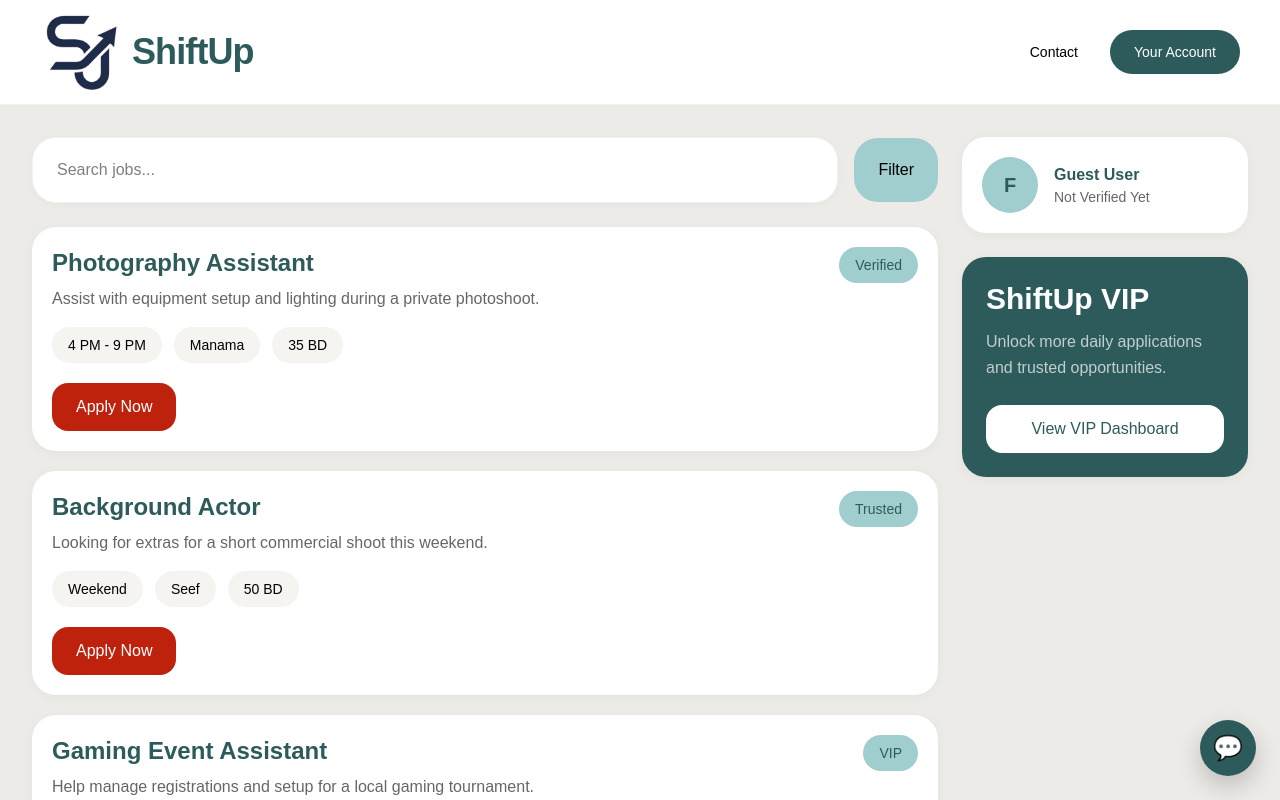
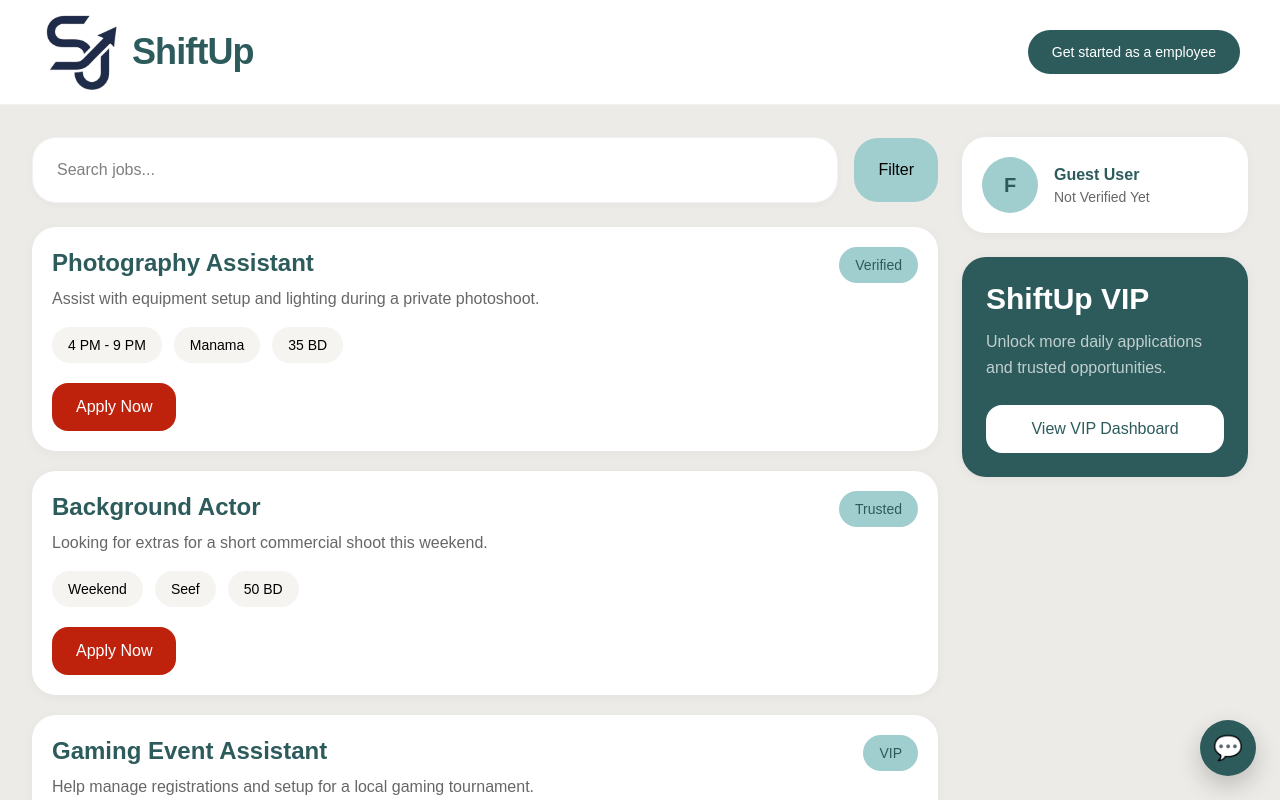
Before and after one commit to FaisalAlmarzouqi/Shiftup, a Next.js app in the folder frontend/: page /dashboard in a window 1280 px wide. Shown: the top 800 px of the page. Built offline with nearby package versions, Linux system fonts and the light colour scheme.

Commit message:
adding deployment

```diff
--- a/frontend/app/dashboard/page.tsx
+++ b/frontend/app/dashboard/page.tsx
@@ -28,14 +28,14 @@
 
           <div className="flex items-center gap-3">
 
-            <button className="rounded-full px-5 py-2 text-sm font-medium hover:bg-black/5 transition">
-              Contact
-            </button>
 
-            <button className="rounded-full bg-[#2D5B5C] px-6 py-3 text-sm font-medium text-white hover:opacity-90 transition">
-              Your Account
-            </button>
 
+            <button
+  onClick={() => window.location.href = "/login"}
+  className="rounded-full bg-[#2D5B5C] px-6 py-3 text-sm font-medium text-white hover:opacity-90 transition"
+>
+  Get started as a employee
+</button>
           </div>
 
         </div>
```
